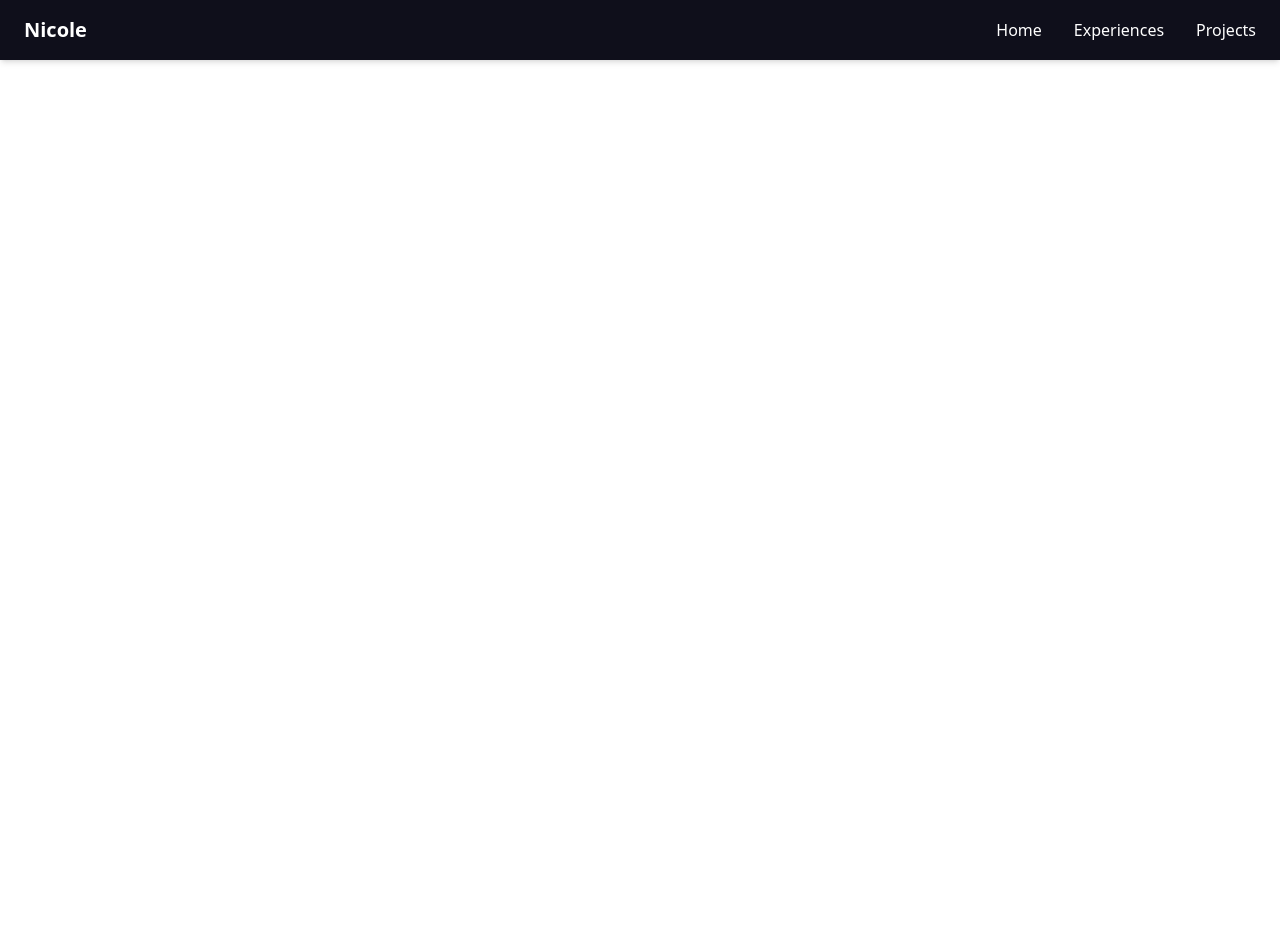
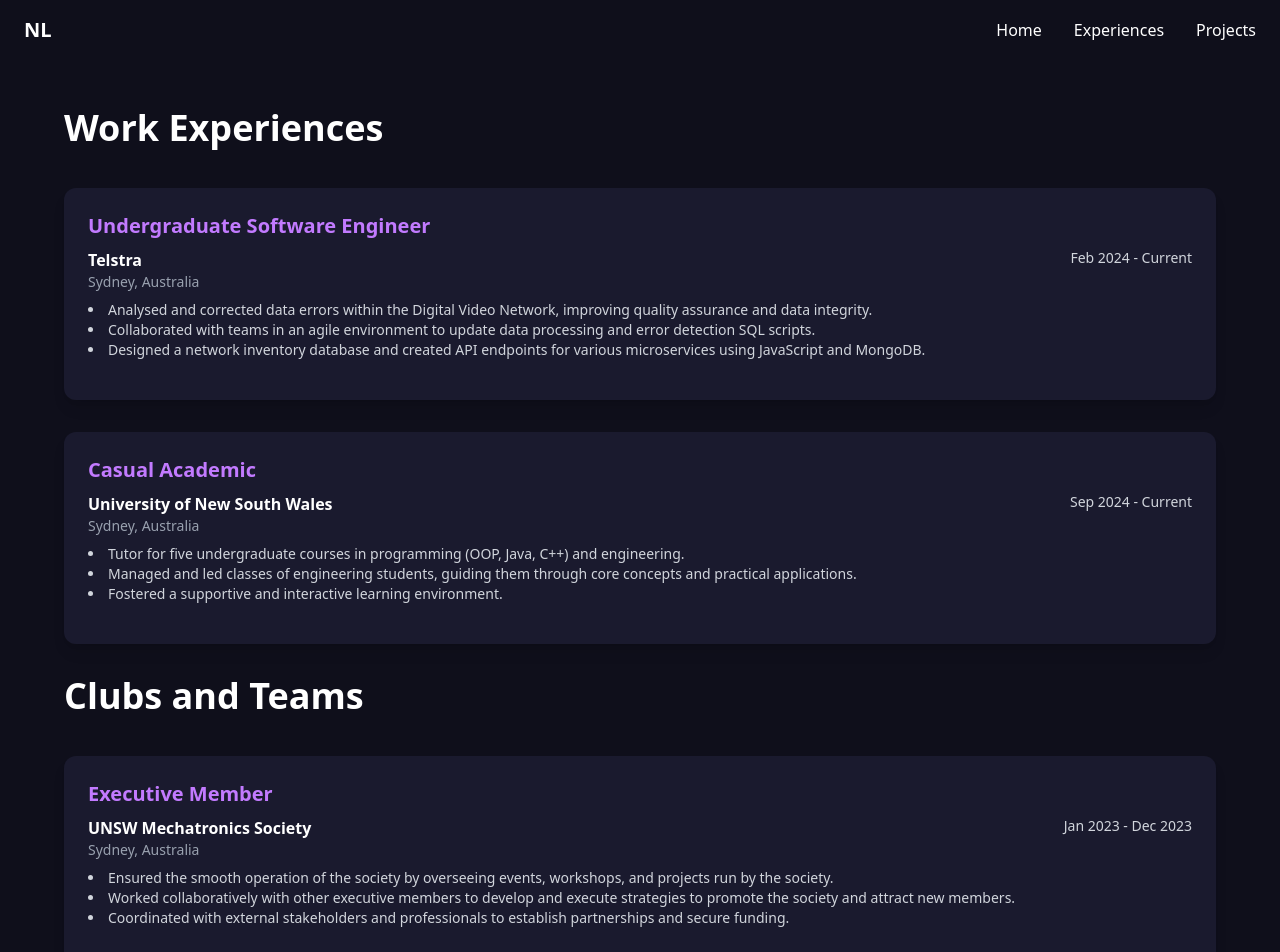
Before and after one commit to nicoleleoww/personal-website, a React (Vite) app: page /Experiences in a window 1280 px wide. Shown: the top 952 px of the page. Before the commit the page ends 800 px from the top, so only its background shows below. Built offline with nearby package versions, Linux system fonts and the light colour scheme.

Commit message:
experiences page

```diff
--- a/src/components/Navbar.jsx
+++ b/src/components/Navbar.jsx
@@ -14,7 +14,7 @@ const Navbar = () => {
     <nav className="w-full bg-[#0f0f1b] text-white px-6 py-4 flex justify-between items-center shadow-md">
       {/* Logo / Name on left */}
       <Link to="/" className="text-xl font-bold hover:text-purple-400 transition-colors duration-200 cursor-pointer">
-        Nicole
+        NL
       </Link>
 
       {/* Nav Links on right */}
--- a/src/pages/Experiences.jsx
+++ b/src/pages/Experiences.jsx
@@ -1,5 +1,138 @@
+const ExperienceCard = ({ title, roles }) => (
+  <div className="bg-[#1a1a2e] text-white rounded-xl p-6 mb-8 shadow-lg">
+    <h3 className="text-xl font-bold text-purple-400 mb-2">{title}</h3>
+    {roles.map((role, index) => (
+      <div key={index} className="mb-4">
+        <div className="flex items-start gap-2">
+          <div className="flex justify-between w-full">
+            <div>
+              <h4 className="font-semibold text-white">{role.company}</h4>
+              <p className="text-sm text-gray-400">{role.location}</p>
+            </div>
+            <p className="text-sm text-gray-300 whitespace-nowrap">{role.duration}</p>
+          </div>
+        </div>
+        {role.description && (
+          <ul className="list-disc list-inside mt-2 text-gray-300 text-sm">
+            {role.description.map((point, i) => (
+              <li key={i}>{point}</li>
+            ))}
+          </ul>
+        )}
+      </div>
+    ))}
+  </div>
+);
+
 const Experiences = () => {
-	return (<></>);
-}
+  return (
+    <div className="bg-[#0f0f1b] min-h-screen px-4 sm:px-16 py-12 text-white">
+      <h2 className="text-2xl sm:text-4xl font-bold text-white mb-10">Work Experiences</h2>
+      <ExperienceCard
+        title="Undergraduate Software Engineer"
+        roles={[
+          {
+            company: 'Telstra',
+            location: 'Sydney, Australia',
+            duration: 'Feb 2024 - Current',
+            description: [
+              'Analysed and corrected data errors within the Digital Video Network, improving quality assurance and data integrity.',
+              'Collaborated with teams in an agile environment to update data processing and error detection SQL scripts.',
+              'Designed a network inventory database and created API endpoints for various microservices using JavaScript and MongoDB.'
+            ]
+          }
+        ]}
+      />
+			<ExperienceCard
+        title="Casual Academic"
+        roles={[
+          {
+            company: 'University of New South Wales',
+            location: 'Sydney, Australia',
+            duration: 'Sep 2024 - Current',
+            description: [
+              'Tutor for five undergraduate courses in programming (OOP, Java, C++) and engineering.',
+              'Managed and led classes of engineering students, guiding them through core concepts and practical applications.',
+              'Fostered a supportive and interactive learning environment.'
+            ]
+          }
+        ]}
+      />
+
+      <h2 className="text-2xl sm:text-4xl font-bold text-white mb-10">Clubs and Teams</h2>
+      <ExperienceCard
+        title="Executive Member"
+        roles={[
+          {
+            company: 'UNSW Mechatronics Society',
+            location: 'Sydney, Australia',
+            duration: 'Jan 2023 - Dec 2023',
+            description: [
+              'Ensured the smooth operation of the society by overseeing events, workshops, and projects run by the society.',
+              'Worked collaboratively with other executive members to develop and execute strategies to promote the society and attract new members.',
+              'Coordinated with external stakeholders and professionals to establish partnerships and secure funding.'
+            ]
+          }
+        ]}
+      />
+			<ExperienceCard
+        title="Software Engineer"
+        roles={[
+          {
+            company: 'UNSW Connected Health Team',
+            location: 'Sydney, Australia',
+            duration: 'Jan 2023 - Dec 2023',
+            description: [
+              'Developed machine learning models to identify cancerous oral lesions for oral cancer removal using Python and MATLAB.'
+            ]
+          }
+        ]}
+      />
+
+      <h2 className="text-2xl sm:text-4xl font-bold text-white mb-10">Events</h2>
+      <ExperienceCard
+        title="Women in Engineering Program Participant"
+        roles={[
+          {
+            company: 'IMC Trading',
+            location: 'Sydney, Australia',
+            duration: 'Apr 2024',
+            description: [
+              'Introduction to trading through workshops and industry talks.',
+        			'Collaborated in a coding competition to design and implement a trading bot in Python that leveraged arbitrage strategies across simulated markets.'
+            ]
+          }
+        ]}
+      />
+			<ExperienceCard
+        title="INSIGHT Program Participant"
+        roles={[
+          {
+            company: 'Jane Street',
+            location: 'Hong Kong',
+            duration: 'Jan 2024',
+            description: [
+              'Explored algorithmic trading and quantitative finance through hands-on activities and seminars.',
+        'Participated in logic puzzles, probability games, and mock trading simulations to develop intuition for market making and arbitrage.'
+            ]
+          }
+        ]}
+      />
+			<ExperienceCard
+        title="Discover Program Participant"
+        roles={[
+          {
+            company: 'Citadel',
+            location: 'Sydney, Australia',
+            duration: 'Aug 2023',
+            description: [
+              'Gained exposure to the fundamentals of trading and quantitative research through speaker sessions and simulations.'
+            ]
+          }
+        ]}
+      />
+    </div>
+  );
+};
 
 export default Experiences;
--- a/src/pages/Home.jsx
+++ b/src/pages/Home.jsx
@@ -6,15 +6,15 @@ const Home = () => {
   return (
     <section className="min-h-screen bg-[#0f0f1b] text-white flex flex-col sm:flex-row items-center justify-center px-6 sm:px-12 py-12">
       {/* Social icons */}
-      <div className="hidden sm:flex flex-col space-y-6 mr-12">
+      <div className="hidden sm:flex flex-col space-y-10 mr-12">
         <a href="https://www.linkedin.com/in/nicole-leow-40b117214/" target="_blank" rel="noreferrer">
-          <FaLinkedin className="text-xl hover:text-blue-500" />
+          <FaLinkedin className="text-2xl hover:text-blue-500" />
         </a>
         <a href="https://github.com/nicoleleoww" target="_blank" rel="noreferrer">
-          <FaGithub className="text-xl hover:text-gray-400" />
+          <FaGithub className="text-2xl hover:text-gray-400" />
         </a>
         <a href="mailto:nicole.leow@hotmail.com">
-            <FaEnvelope className="text-xl hover:text-pink-400" />
+            <FaEnvelope className="text-2xl hover:text-pink-400" />
         </a>
       </div>
 
```
